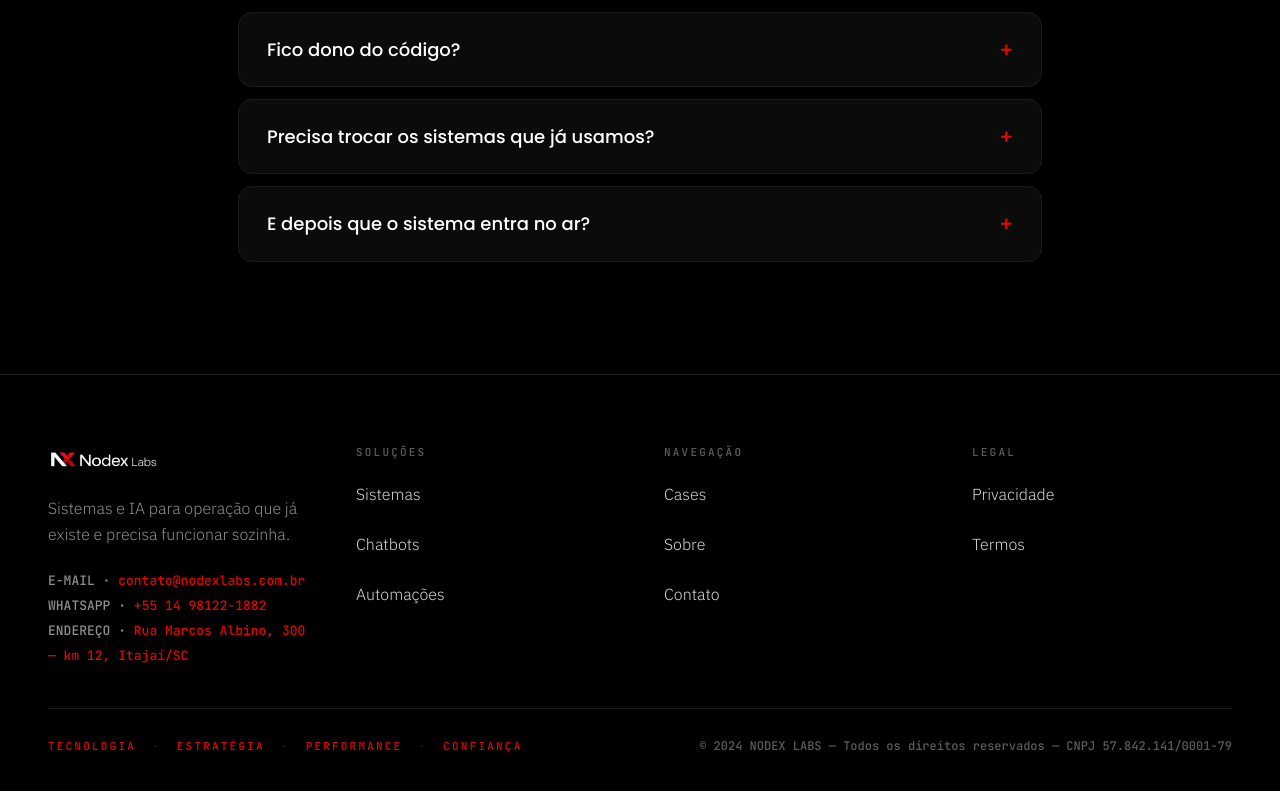
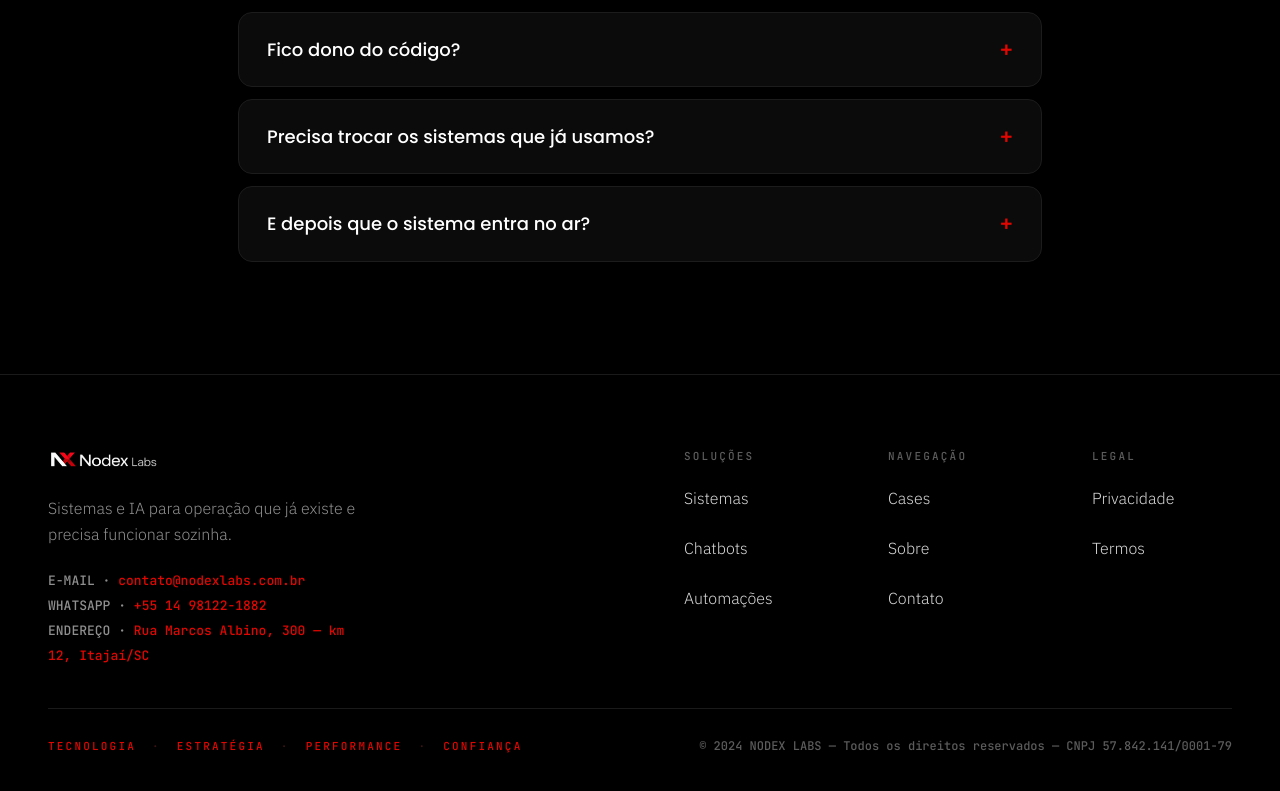
Before and after one commit to DigitalBoostofc/nodex, a Next.js app: page / in a window 1280 px wide. Shown: the part 4969-5760 px from the top of the page. Built offline with nearby package versions, Linux system fonts and the light colour scheme.

Commit message:
fix: empurra as colunas do rodapé para a direita (#16)
Logo e contato ficam à esquerda; Soluções, Navegação e Legal
vão para a direita.

```diff
--- a/src/components/footer.tsx
+++ b/src/components/footer.tsx
@@ -34,8 +34,8 @@ const PILLARS = ["TECNOLOGIA", "ESTRATÉGIA", "PERFORMANCE", "CONFIANÇA"];
 export function Footer() {
   return (
     <footer className="border-t border-nx-border-soft bg-black">
-      <div className="mx-auto grid max-w-[1280px] grid-cols-[repeat(auto-fit,minmax(220px,1fr))] gap-12 px-5 pt-[72px] pb-10 md:px-8 lg:px-12">
-        <div>
+      <div className="mx-auto flex max-w-[1280px] flex-col gap-12 px-5 pt-[72px] pb-10 md:px-8 lg:flex-row lg:items-start lg:justify-between lg:gap-16 lg:px-12">
+        <div className="max-w-[34ch]">
           <Image
             src="/assets/logo-on-black.png"
             alt="Nodex Labs"
@@ -43,7 +43,7 @@ export function Footer() {
             height={72}
             className="mb-[22px] block h-[26px] w-auto mix-blend-screen"
           />
-          <p className="nx-body mb-[22px] max-w-[34ch]">
+          <p className="nx-body mb-[22px]">
             Sistemas e IA para operação que já existe e precisa funcionar
             sozinha.
           </p>
@@ -67,8 +67,9 @@ export function Footer() {
           </p>
         </div>
 
+        <div className="flex flex-wrap gap-x-16 gap-y-10 lg:justify-end lg:pt-1">
           {COLUMNS.map((column) => (
-          <div key={column.title} className="flex flex-col gap-[6px]">
+            <div key={column.title} className="flex min-w-[140px] flex-col gap-[6px]">
               <span className="mb-2 font-mono text-[11px]/[1] font-medium tracking-[0.2em] text-nx-dim">
                 {column.title}
               </span>
@@ -83,6 +84,7 @@ export function Footer() {
               ))}
             </div>
           ))}
+        </div>
       </div>
 
       <div className="mx-auto max-w-[1280px] px-5 pb-14 md:px-8 lg:px-12">
```
Lines whose indentation alone changed are shown as unchanged.
